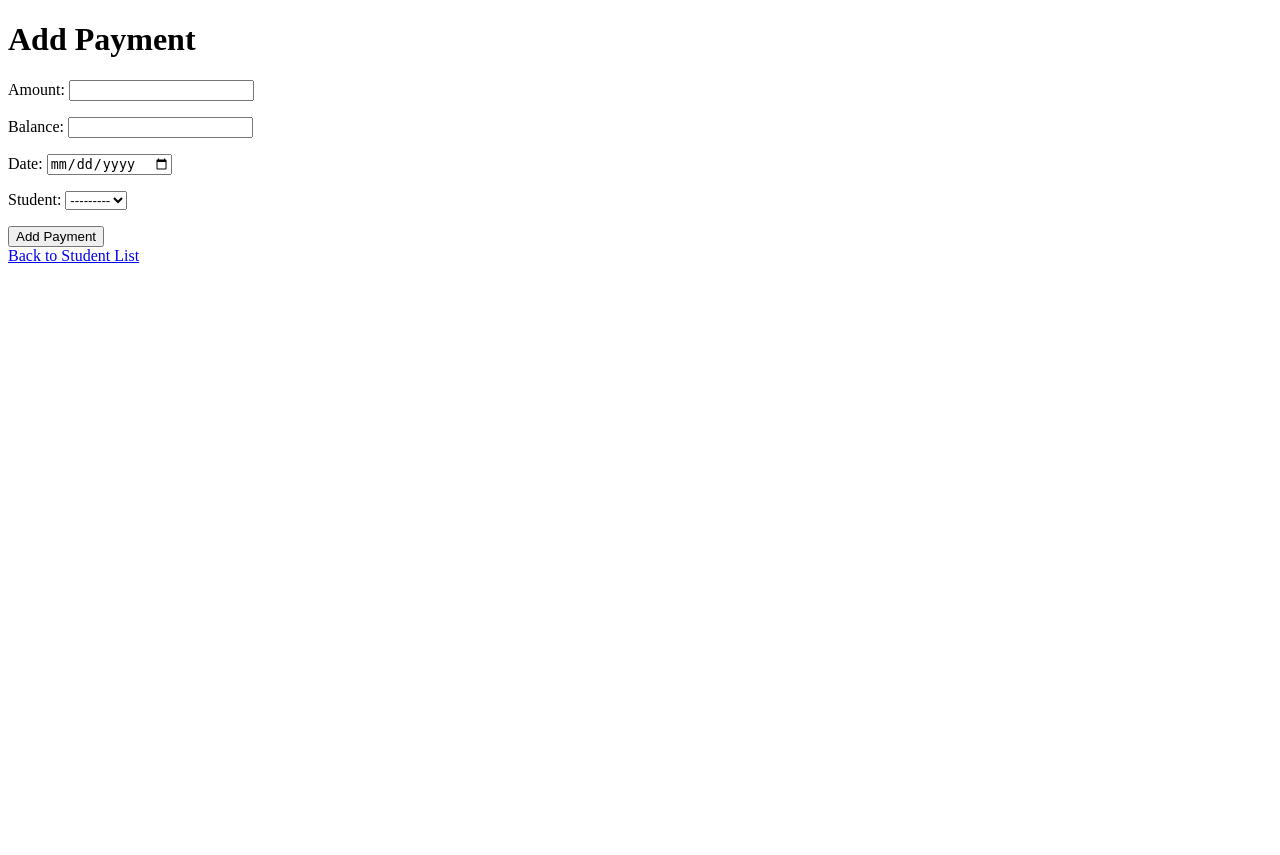
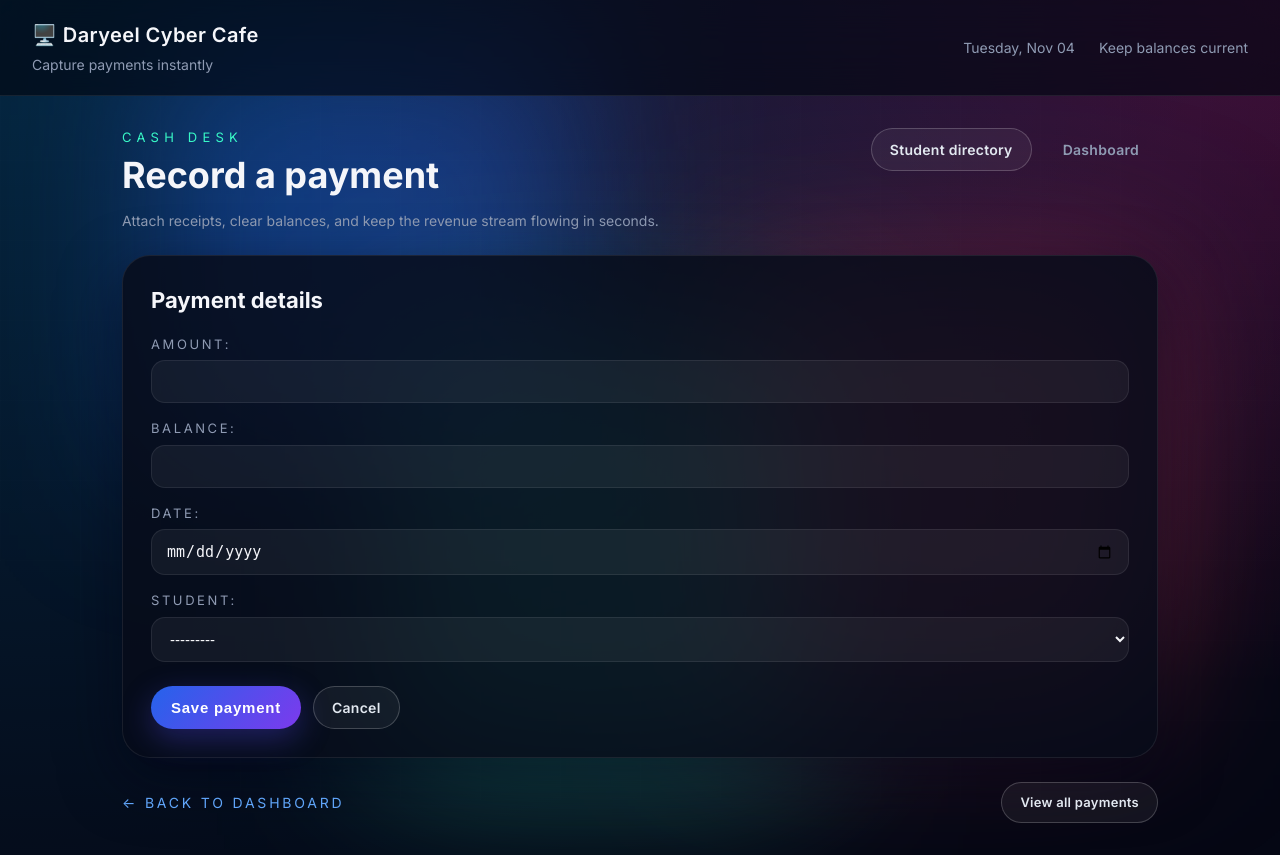
Before and after one commit to Ngangah-01/CyberCafe, a Django app: page /add_payment/ in a window 1280 px wide. Before the commit the page ends 263 px from the top, so only its background shows below. Run offline with Django 5.2, Linux system fonts and the light colour scheme; data that the repository does not hold is empty.

Commit message:
Refactor active sessions and add payment page layout. Updated date display to use the {% now %} template tag for real-time updates. Enhanced the add payment page with a new header, background effects, and improved form layout for better user experience.

```diff
--- a/cyber/cyberapp/templates/active_sessions.html
+++ b/cyber/cyberapp/templates/active_sessions.html
@@ -25,7 +25,7 @@
         <p class="tagline">Live Floor Control</p>
       </div>
       <div class="header-meta">
-        <span class="today">{{ now|date:"l, M d" }}</span>
+        <span class="today">{% now "l, M d" %}</span>
         <div class="user-info">
           Monitoring in real time • stay sharp
         </div>
@@ -63,7 +63,7 @@
         </div>
         <div class="stat-card">
           <h4>Last refresh</h4>
-          <strong>{{ now|date:"H:i" }}</strong>
+          <strong>{% now "H:i" %}</strong>
           <p class="kpi-foot">local time</p>
         </div>
       </div>
--- a/cyber/cyberapp/templates/add_payment.html
+++ b/cyber/cyberapp/templates/add_payment.html
@@ -2,19 +2,64 @@
 <html lang="en">
 
 <head>
+  {% load static %}
   <meta charset="UTF-8">
   <meta name="viewport" content="width=device-width, initial-scale=1.0">
-  <title>add payment</title>
+  <link rel="stylesheet" href="{% static 'styles/styles.css' %}">
+  <title>Add Payment - Daryeel Cyber Cafe</title>
 </head>
 
-<body>
-  <h1>Add Payment</h1>
-  <form method="post">
-    {% csrf_token %}
-    {{ form.as_p }}
-    <button type="submit">Add Payment</button>
-  </form>
-  <a href="{% url 'students_list' %}">Back to Student List</a>
+<body class="dashboard-body">
+  <div class="background-effects" aria-hidden="true">
+    <div class="glow glow-one"></div>
+    <div class="glow glow-two"></div>
+    <div class="glow glow-three"></div>
+    <div class="grid-overlay"></div>
+  </div>
+
+  <header class="header">
+    <div class="header-content">
+      <div class="brand-cluster">
+        <div class="logo">🖥️ Daryeel Cyber Cafe</div>
+        <p class="tagline">Capture payments instantly</p>
+      </div>
+      <div class="header-meta">
+        <span class="today">{% now "l, M d" %}</span>
+        <div class="user-info">Keep balances current</div>
+      </div>
+    </div>
+  </header>
+
+  <main class="page-shell">
+    <div class="page-header-block">
+      <div>
+        <p class="eyebrow">Cash desk</p>
+        <h1>Record a payment</h1>
+        <p class="page-meta">Attach receipts, clear balances, and keep the revenue stream flowing in seconds.</p>
+      </div>
+      <div class="page-actions">
+        <a href="{% url 'students_list' %}" class="btn btn-secondary">Student directory</a>
+        <a href="{% url 'home' %}" class="btn btn-ghost">Dashboard</a>
+      </div>
+    </div>
+
+    <section class="form-card">
+      <h2>Payment details</h2>
+      <form method="post">
+        {% csrf_token %}
+        {{ form.as_p }}
+        <div class="form-actions">
+          <button type="submit" class="form-submit-btn">Save payment</button>
+          <a href="{% url 'students_list' %}" class="btn btn-secondary">Cancel</a>
+        </div>
+      </form>
+    </section>
+
+    <div class="page-foot-links">
+      <a href="{% url 'home' %}" class="link-arrow">← Back to dashboard</a>
+      <a href="{% url 'payment_list' %}" class="btn btn-secondary">View all payments</a>
+    </div>
+  </main>
 </body>
 
 </html>
```
